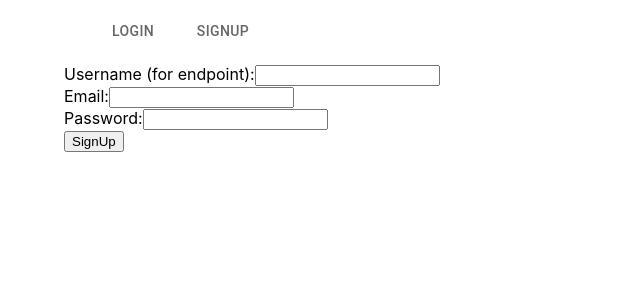
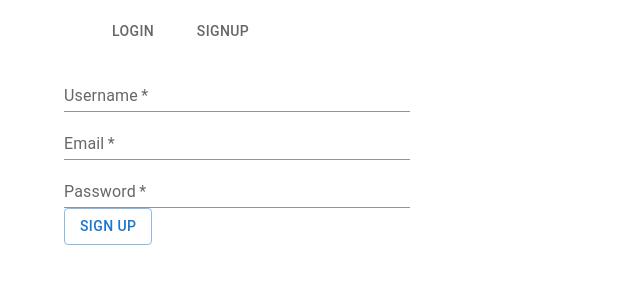
Before and after one commit to teamilink/client, a React (Create React App) app: page /signup in a window 1280 px wide. Shown: the top 300 px of the page, without its empty margins (0-640 px from the left). Built offline with nearby package versions, Linux system fonts and the light colour scheme.

Commit message:
sort related files and add stling for login & signup

```diff
--- a/src/App.js
+++ b/src/App.js
@@ -2,9 +2,9 @@ import React, { useReducer } from "react";
 import { BrowserRouter as Router, Routes, Route } from "react-router-dom";
 import { Container } from "@mui/material";
 import DashboardPage from "./components/DashboardPage";
-import Login from "./components/Login";
+import Login from "./components/userAuth/Login";
 import Navbar from "./components/Navbar";
-import SignUp from "./components/Signup";
+import SignUp from "./components/userAuth/Signup";
 import Home from "./components/Home";
 import Appearance from "./components/Appearance";
 import { reducer } from "./utils/reducer";
--- a/src/components/Editor.js
+++ b/src/components/Editor.js
@@ -1,7 +1,7 @@
 import { Container } from "@mui/material";
 import React from "react";
-import LinkAddForm from "./LinkAddForm";
-import LinkEditForm from "./LinkEditForm";
+import LinkAddForm from "./linkForms/LinkAddForm";
+import LinkEditForm from "./linkForms/LinkEditForm";
 
 const Editor = ({ links, onSave, onUpdate, onDelete }) => {
   return (
--- a/src/components/Signup.js
+++ /dev/null
@@ -1,89 +0,0 @@
-import { useState } from "react";
-import { useNavigate } from "react-router-dom";
-import { signUpUser } from "../services/authServices";
-import { useGlobalState } from "../utils/stateContext";
-
-const SignUp = () => {
-  const { dispatch } = useGlobalState();
-  console.log("Signup");
-  const navigate = useNavigate();
-  const initialFormData = {
-    username: "",
-    email: "",
-    password: "",
-  };
-
-  const [formData, setUser] = useState(initialFormData);
-
-  const handleSubmit = (e) => {
-    e.preventDefault();
-    console.log("clicked");
-    console.log(formData);
-    signUpUser(formData).then((user) => {
-      console.log("signup user", user);
-      dispatch({
-        type: "setLoggedInUser",
-        data: user.username,
-      });
-
-      dispatch({
-        type: "setCurrentUserId",
-        data: user.id,
-      });
-      sessionStorage.setItem("id", user.id);
-      sessionStorage.setItem("username", user.username);
-      sessionStorage.setItem("token", user.jwt);
-      navigate("/dashboard", { state: { id: user.id } });
-    });
-
-    // activeUser(formData.user);
-    setUser(initialFormData);
-  };
-
-  const handleUserData = (e) => {
-    setUser({
-      ...formData,
-      [e.target.id]: e.target.value,
-    });
-  };
-
-  return (
-    <>
-      <form onSubmit={handleSubmit}>
-        <div>
-          <label>Username (for endpoint):</label>
-          <input
-            type="text"
-            name="username"
-            id="username"
-            onChange={handleUserData}
-            value={formData.username}
-          />
-        </div>
-        <div>
-          <label>Email:</label>
-          <input
-            type="text"
-            name="email"
-            id="email"
-            value={formData.email}
-            onChange={handleUserData}
-          />
-        </div>
-        <div>
-          <label>Password:</label>
-          <input
-            type="password"
-            name="password"
-            id="password"
-            value={formData.password}
-            onChange={handleUserData}
-          />
-        </div>
-        <input type="submit" value="SignUp" />
-      </form>
-    </>
-  );
-};
-
-export default SignUp;
--- a/src/components/LinkAddForm.js
+++ b/src/components/linkForms/LinkAddForm.js
@@ -5,8 +5,8 @@ const LinkAddForm = ({ onSave }) => {
   console.log("LinkAddForm");
 
   const initialLinkState = {
-    title: null,
-    link_address: null,
+    title: "",
+    link_address: "",
   };
 
   const [newLink, setNewLink] = useState(initialLinkState);
@@ -45,8 +45,9 @@ const LinkAddForm = ({ onSave }) => {
           variant="standard"
           id="title"
           name="title"
-          value={newLink.title || null}
+          value={newLink.title || ""}
           onChange={handleChange}
+          inputProps={{ maxLength: 100 }}
         />
 
         <TextField
@@ -56,7 +57,7 @@ const LinkAddForm = ({ onSave }) => {
           variant="standard"
           id="link_address"
           name="link_address"
-          value={newLink.link_address || null}
+          value={newLink.link_address || ""}
           onChange={handleChange}
         />
 
--- a/src/components/LinkEditForm.js
+++ b/src/components/linkForms/LinkEditForm.js
@@ -41,6 +41,7 @@ const LinkEditForm = ({ link, onSave, onUpdate, onDelete }) => {
             name="title"
             value={title}
             onChange={handleChange}
+            inputProps={{ maxLength: 100 }}
           />
         </div>
         <div id="link-form-address">
--- a/src/components/Login.js
+++ b/src/components/userAuth/Login.js
@@ -1,7 +1,8 @@
 import { useState } from "react";
 import { useNavigate } from "react-router-dom";
-import { signInUser } from "../services/authServices";
-import { useGlobalState } from "../utils/stateContext";
+import { signInUser } from "../../services/authServices";
+import { useGlobalState } from "../../utils/stateContext";
+import { TextField, Button } from "@mui/material";
 
 const Login = () => {
   console.log("Login");
@@ -31,7 +32,7 @@ const Login = () => {
       });
       sessionStorage.setItem("id", user.id);
       sessionStorage.setItem("username", user.username);
-      sessionStorage.setItem("email", user.email);
+      // sessionStorage.setItem("email", user.email);
       sessionStorage.setItem("token", user.jwt);
       navigate("/dashboard", { state: { id: user.id } });
     });
@@ -50,9 +51,11 @@ const Login = () => {
     <>
       <form onSubmit={handleSubmit}>
         <div>
-          <label>Email:</label>
-          <input
-            type="text"
+          <TextField
+            sx={{ width: "50%" }}
+            required
+            label="Email"
+            variant="standard"
             name="email"
             id="email"
             value={formData.email}
@@ -60,16 +63,22 @@ const Login = () => {
           />
         </div>
         <div>
-          <label>Password:</label>
-          <input
-            type="password"
+          <TextField
+            sx={{ width: "50%" }}
+            required
+            label="Password"
+            variant="standard"
             name="password"
             id="password"
+            type="password"
             value={formData.password}
             onChange={handleUserData}
           />
         </div>
-        <input type="submit" value="Login" />
+
+        <Button variant="outlined" type="submit" color="primary">
+          Login
+        </Button>
       </form>
     </>
   );
--- /dev/null
+++ b/src/components/userAuth/Signup.js
@@ -0,0 +1,98 @@
+import { useState } from "react";
+import { useNavigate } from "react-router-dom";
+import { signUpUser } from "../../services/authServices";
+import { useGlobalState } from "../../utils/stateContext";
+import { TextField, Button } from "@mui/material";
+
+const SignUp = () => {
+  const { dispatch } = useGlobalState();
+  console.log("Signup");
+  const navigate = useNavigate();
+  const initialFormData = {
+    username: "",
+    email: "",
+    password: "",
+  };
+
+  const [formData, setUser] = useState(initialFormData);
+
+  const handleSubmit = (e) => {
+    e.preventDefault();
+    console.log("clicked");
+    console.log(formData);
+    signUpUser(formData).then((user) => {
+      console.log("signup user", user);
+      dispatch({
+        type: "setLoggedInUser",
+        data: user.username,
+      });
+
+      dispatch({
+        type: "setCurrentUserId",
+        data: user.id,
+      });
+      sessionStorage.setItem("id", user.id);
+      sessionStorage.setItem("username", user.username);
+      sessionStorage.setItem("token", user.jwt);
+      navigate("/dashboard", { state: { id: user.id } });
+    });
+
+    // activeUser(formData.user);
+    setUser(initialFormData);
+  };
+
+  const handleUserData = (e) => {
+    setUser({
+      ...formData,
+      [e.target.id]: e.target.value,
+    });
+  };
+
+  return (
+    <form onSubmit={handleSubmit}>
+      <div>
+        <TextField
+          sx={{ width: "30%" }}
+          required
+          label="Username"
+          variant="standard"
+          name="username"
+          id="username"
+          onChange={handleUserData}
+          value={formData.username}
+        />
+      </div>
+
+      <div>
+        <TextField
+          sx={{ width: "30%" }}
+          required
+          label="Email"
+          variant="standard"
+          name="email"
+          id="email"
+          value={formData.email}
+          onChange={handleUserData}
+        />
+      </div>
+      <div>
+        <TextField
+          sx={{ width: "30%" }}
+          required
+          label="Password"
+          variant="standard"
+          type="password"
+          name="password"
+          id="password"
+          value={formData.password}
+          onChange={handleUserData}
+        />
+      </div>
+      <Button variant="outlined" type="submit" color="primary">
+        Sign Up
+      </Button>
+    </form>
+  );
+};
+
+export default SignUp;
```
